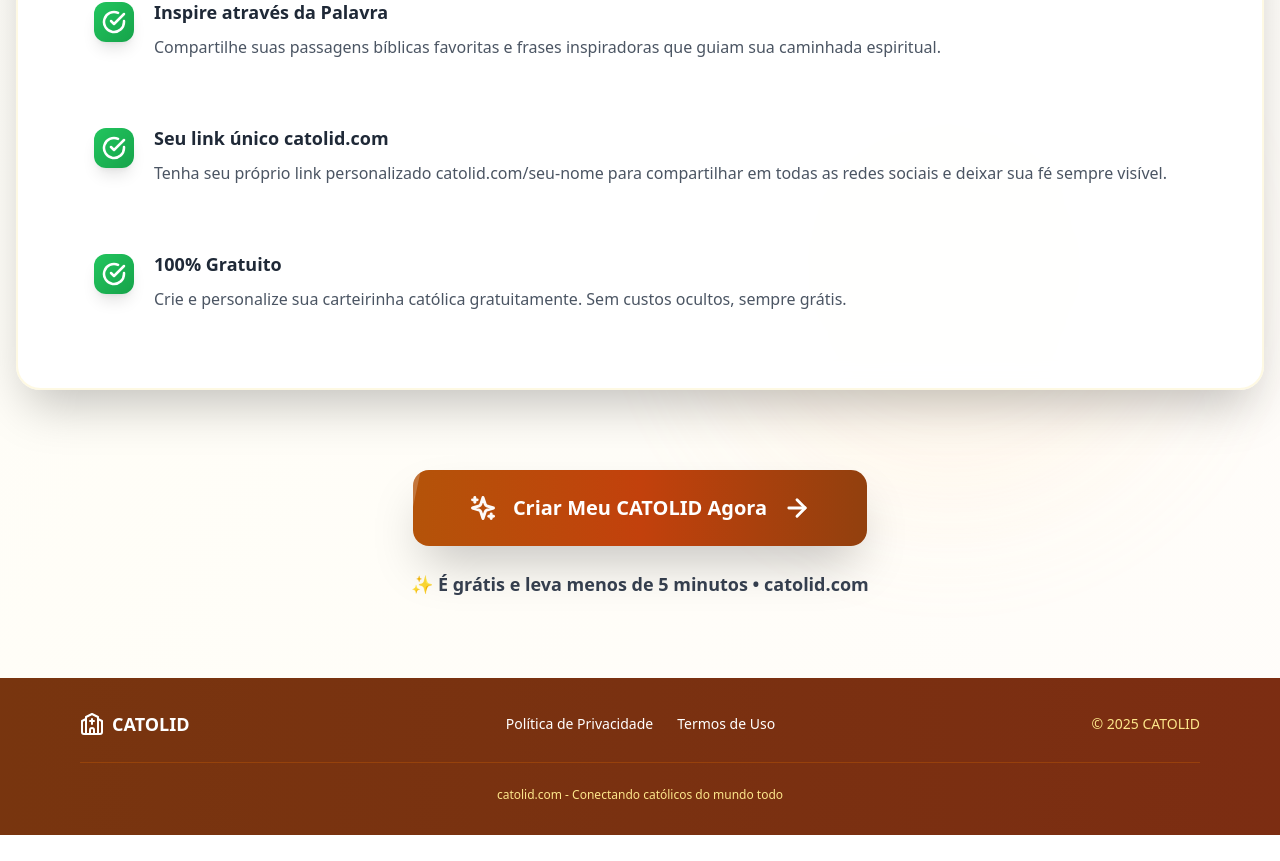
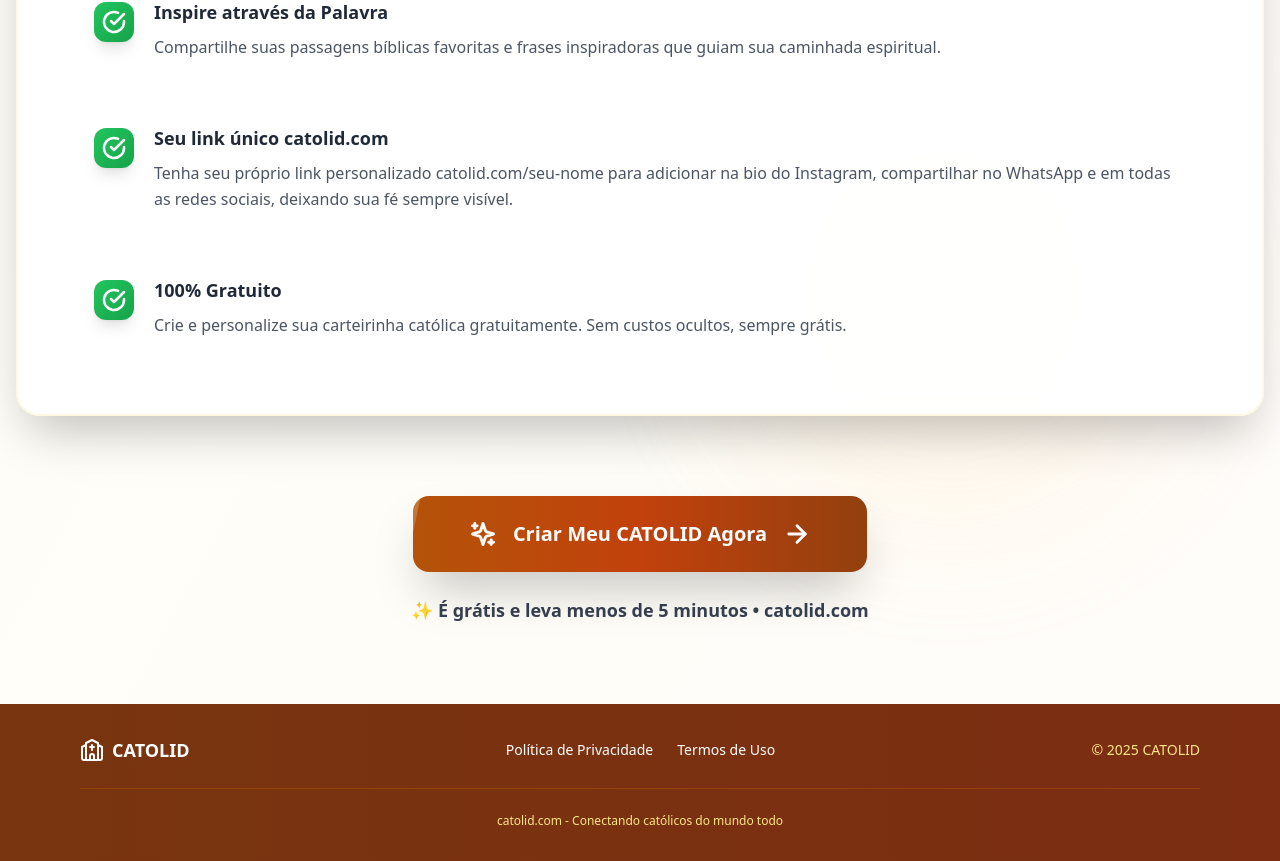
Before and after one commit to guthierres/meu-perfil-catolico, a React (Vite) app: page / in a window 1280 px wide. Shown: the part 1775-2636 px from the top of the page. Before the commit the page ends 2610 px from the top, so only its background shows below. Built offline with nearby package versions, Linux system fonts and the light colour scheme.

Commit message:
Add files via upload

```diff
--- a/src/App.tsx
+++ b/src/App.tsx
@@ -22,6 +22,8 @@
   const path = window.location.pathname;
   const isPublicProfile = path.startsWith('/p/');
   const isSearchPage = path === '/search' || path === '/buscar';
+  const isPrivacyPage = path === '/privacidade' || path === '/privacy';
+  const isTermsPage = path === '/termos' || path === '/terms';
   const slug = isPublicProfile ? path.replace('/p/', '') : null;
 
   useEffect(() => {
@@ -31,6 +33,34 @@
       });
     }
   }, []);
+
+  if (isPrivacyPage) {
+    return (
+      <>
+        <SEO
+          title="Política de Privacidade - CATOLID"
+          description="Conheça nossa Política de Privacidade em conformidade com a LGPD. Saiba como tratamos e protegemos seus dados pessoais."
+          ogUrl="https://catolid.com/privacidade"
+          canonicalUrl="https://catolid.com/privacidade"
+        />
+        <PrivacyPolicy onBack={() => window.location.href = '/'} />
+      </>
+    );
+  }
+
+  if (isTermsPage) {
+    return (
+      <>
+        <SEO
+          title="Termos de Uso - CATOLID"
+          description="Leia os Termos de Uso do CATOLID. Conheça seus direitos e responsabilidades ao usar nossa plataforma."
+          ogUrl="https://catolid.com/termos"
+          canonicalUrl="https://catolid.com/termos"
+        />
+        <TermsOfService onBack={() => window.location.href = '/'} />
+      </>
+    );
+  }
 
   if (isSearchPage) {
     return (
@@ -55,7 +85,7 @@
           canonicalUrl={`https://idcatolico.com/p/${slug}`}
         />
         <PublicProfile slug={slug} />
-        <Footer onPrivacyClick={() => setCurrentPage('privacy')} onTermsClick={() => setCurrentPage('terms')} />
+        <Footer />
       </>
     );
   }
@@ -103,7 +133,7 @@
         <>
           <SEO />
           <LandingPage onGetStarted={() => setShowLanding(false)} />
-          <Footer onPrivacyClick={() => setCurrentPage('privacy')} onTermsClick={() => setCurrentPage('terms')} />
+          <Footer />
         </>
       );
     }
@@ -111,7 +141,7 @@
       <>
         <SEO title="Entrar - ID Católico" description="Faça login no ID Católico e acesse sua carteirinha católica digital." />
         <Auth onBack={() => setShowLanding(true)} />
-        <Footer onPrivacyClick={() => setCurrentPage('privacy')} onTermsClick={() => setCurrentPage('terms')} />
+        <Footer />
       </>
     );
   }
@@ -121,7 +151,7 @@
       <>
         <SEO title="Editar Perfil - ID Católico" description="Personalize seu perfil católico e carteirinha digital." />
         <ProfileEditor onSave={() => setIsEditing(false)} onCancel={() => setIsEditing(false)} />
-        <Footer onPrivacyClick={() => setCurrentPage('privacy')} onTermsClick={() => setCurrentPage('terms')} />
+        <Footer />
       </>
     );
   }
@@ -130,7 +160,7 @@
     <>
       <SEO title="Meu Perfil - ID Católico" description="Visualize e gerencie seu perfil católico e carteirinha digital." />
       <ProfileDisplay onEdit={() => setIsEditing(true)} />
-      <Footer onPrivacyClick={() => setCurrentPage('privacy')} onTermsClick={() => setCurrentPage('terms')} />
+      <Footer />
     </>
   );
 }
--- a/src/components/Footer.tsx
+++ b/src/components/Footer.tsx
@@ -1,11 +1,6 @@
 import { Church } from 'lucide-react';
 
-interface FooterProps {
-  onPrivacyClick?: () => void;
-  onTermsClick?: () => void;
-}
-
-export function Footer({ onPrivacyClick, onTermsClick }: FooterProps) {
+export function Footer() {
   return (
     <footer className="bg-gradient-to-r from-amber-900 to-orange-900 text-white py-8">
       <div className="max-w-6xl mx-auto px-4">
@@ -16,22 +11,18 @@
           </div>
 
           <div className="flex flex-wrap items-center justify-center gap-6 text-sm">
-            {onPrivacyClick && (
-              <button
-                onClick={onPrivacyClick}
+            <a
+              href="/privacidade"
               className="hover:text-amber-200 transition-colors underline-offset-4 hover:underline"
             >
               Política de Privacidade
-              </button>
-            )}
-            {onTermsClick && (
-              <button
-                onClick={onTermsClick}
+            </a>
+            <a
+              href="/termos"
               className="hover:text-amber-200 transition-colors underline-offset-4 hover:underline"
             >
               Termos de Uso
-              </button>
-            )}
+            </a>
           </div>
 
           <div className="text-sm text-amber-200">
--- a/src/components/LandingPage.tsx
+++ b/src/components/LandingPage.tsx
@@ -239,7 +239,7 @@
               <div>
                 <h4 className="font-bold text-gray-800 mb-2 text-lg">Seu link único catolid.com</h4>
                 <p className="text-gray-600 leading-relaxed">
-                  Tenha seu próprio link personalizado catolid.com/seu-nome para compartilhar em todas as redes sociais e deixar sua fé sempre visível.
+                  Tenha seu próprio link personalizado catolid.com/seu-nome para adicionar na bio do Instagram, compartilhar no WhatsApp e em todas as redes sociais, deixando sua fé sempre visível.
                 </p>
               </div>
             </div>
```
Lines whose indentation alone changed are shown as unchanged.
